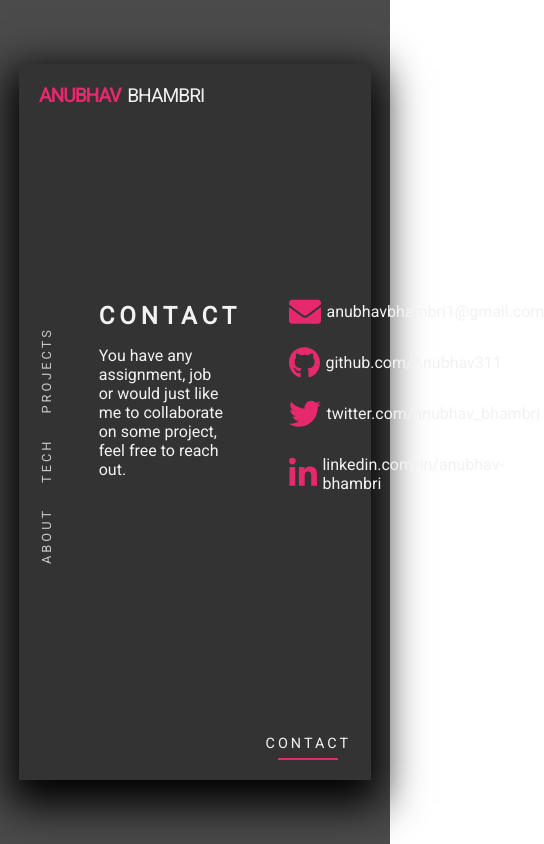
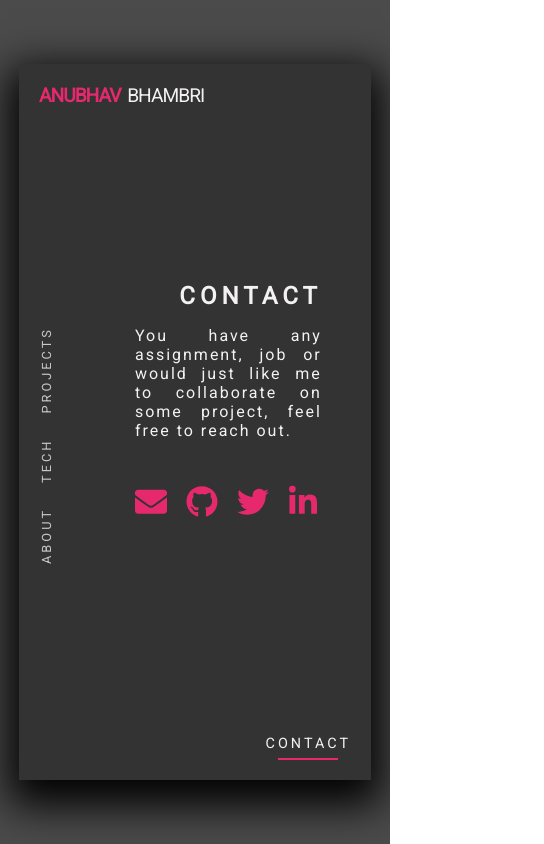
Before and after one commit to Anubhav311/dark-site, a Next.js app: page /contact in a window 390 px wide. Shown: the whole page, 544 px wide, since content can reach past the window. Built offline with nearby package versions, Linux system fonts and the light colour scheme; some icons are missing; a small style sheet from the web is missing.

Commit message:
added responsiveness to contact page

```diff
--- a/pages/contact.js
+++ b/pages/contact.js
@@ -22,25 +22,25 @@ const Contact = () => (
                     <a href="mailto:anubhavbhambri1@gmail.com">
                         <div className="contact-medium-container">
                             <FontAwesomeIcon className="icon" icon={mail} size="2x"/>
-                            <p>anubhavbhambri1@gmail.com</p><i class="far fa-envelope"></i>
+                            <p className="contact-medium-text">anubhavbhambri1@gmail.com</p><i class="far fa-envelope"></i>
                         </div>
                     </a>
                     <a href="https://github.com/Anubhav311" target="_blank" rel="noopener noreferrer">
                         <div className="contact-medium-container">
                             <FontAwesomeIcon className="icon" icon={github} size="2x"/>
-                            <p>github.com/Anubhav311</p>
+                            <p className="contact-medium-text">github.com/Anubhav311</p>
                         </div>
                     </a>
                     <a href="https://twitter.com/anubhav_bhambri" target="_blank" rel="noopener noreferrer">
                         <div className="contact-medium-container">
                             <FontAwesomeIcon className="icon" icon={twitter} size="2x"/>
-                            <p>twitter.com/anubhav_bhambri</p>
+                            <p className="contact-medium-text">twitter.com/anubhav_bhambri</p>
                         </div>
                     </a>
                     <a href="https://www.linkedin.com/in/anubhav-bhambri" target="_blank" rel="noopener noreferrer">
                         <div className="contact-medium-container">
                             <FontAwesomeIcon className="icon" icon={linkedin} size="2x"/>
-                            <p>linkedin.com/in/anubhav-bhambri</p>
+                            <p className="contact-medium-text">linkedin.com/in/anubhav-bhambri</p>
                         </div>
                     </a>
                 </div>
@@ -65,14 +65,41 @@ const Contact = () => (
             @media (max-width: 850px) {
                 .contact-inner-container {
                     width: 80%;
+                    flex-direction: column;
                 }
             }
             .contact-text {
                 width: 40%;
                 height: auto;
             }
+            @media (max-width: 850px) {
+                .contact-text {
+                    margin-left: auto;
+                    margin-bottom: 30px;
+                    width: 80%;
+                    text-align: right;
+                }
+            }
+            .contact-text p {
+                text-align: justify;
+                letter-spacing: 2px;
+            }
+            @media (max-width: 850px) {
+                .contact-text p {
+                    text-align: justify;
+                    letter-spacing: 2px;
+                }
+            }
             .contact-details {
                 width: 40%;
+            }
+            @media (max-width: 850px) {
+                .contact-details {
+                    display: flex;
+                    width: 80%;
+                    margin-left: auto;
+                    justify-content: space-between;
+                }
             }
             h1 {
                 color: #E6296D;
@@ -86,6 +113,15 @@ const Contact = () => (
             .contact-medium-container {
                 display: flex;
                 align-items: center;
+                margin-bottom: 15px;
+            }
+            .contact-medium-text {
+                margin: 0;
+            }
+            @media (max-width: 850px) {
+                .contact-medium-text {
+                    display: none;
+                }
             }
             .icon {
                 color: #E6296D;
```
